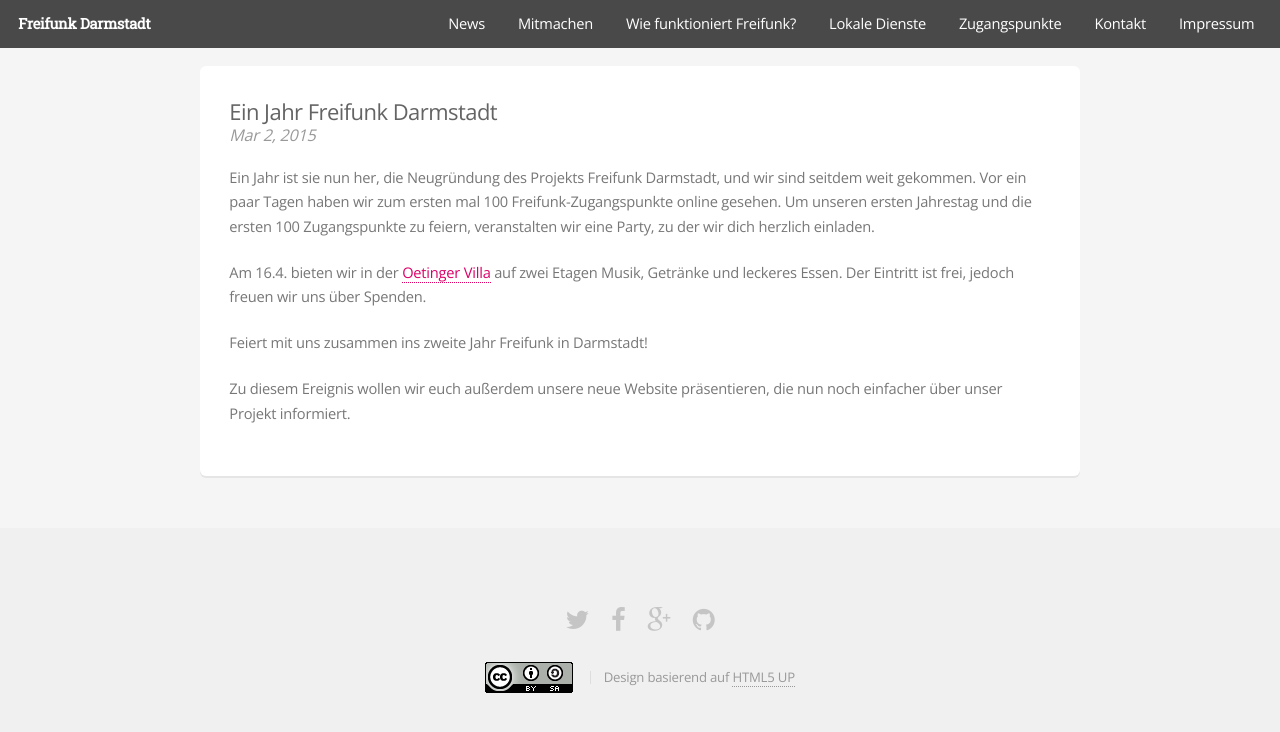
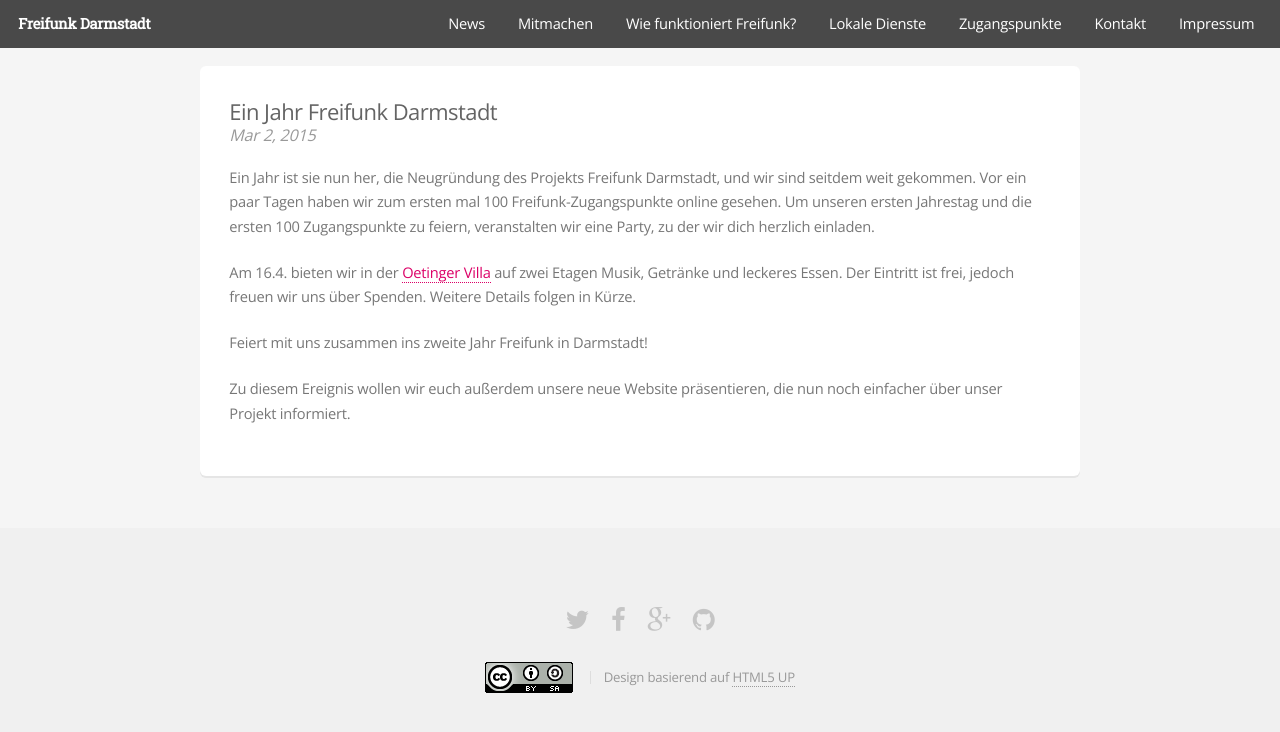
Before and after one commit to mdrenger/darmstadt.freifunk.net, a Jekyll site: the page built from _posts/2015-03-02-ein-jahr-freifunk-darmstadt.md, in a window 1280 px wide. Shown: the top 732 px of the page. Built offline with Jekyll 4.4.1, drawn with Linux system fonts in a browser that asks for light colours.

Commit message:
Update Newsbeitrag: Party-Details folgen in Kürze

```diff
--- a/_posts/2015-03-02-ein-jahr-freifunk-darmstadt.md
+++ b/_posts/2015-03-02-ein-jahr-freifunk-darmstadt.md
@@ -10,7 +10,7 @@ Um unseren ersten Jahrestag und die ersten 100 Zugangspunkte zu feiern, veransta
 
 <!--*-->
 Am 16.4. bieten wir in der [Oetinger Villa](http://www.oetingervilla.de) auf zwei Etagen Musik, Getränke und leckeres Essen.
-Der Eintritt ist frei, jedoch freuen wir uns über Spenden.
+Der Eintritt ist frei, jedoch freuen wir uns über Spenden. Weitere Details folgen in Kürze.
 
 Feiert mit uns zusammen ins zweite Jahr Freifunk in Darmstadt!
 
```
